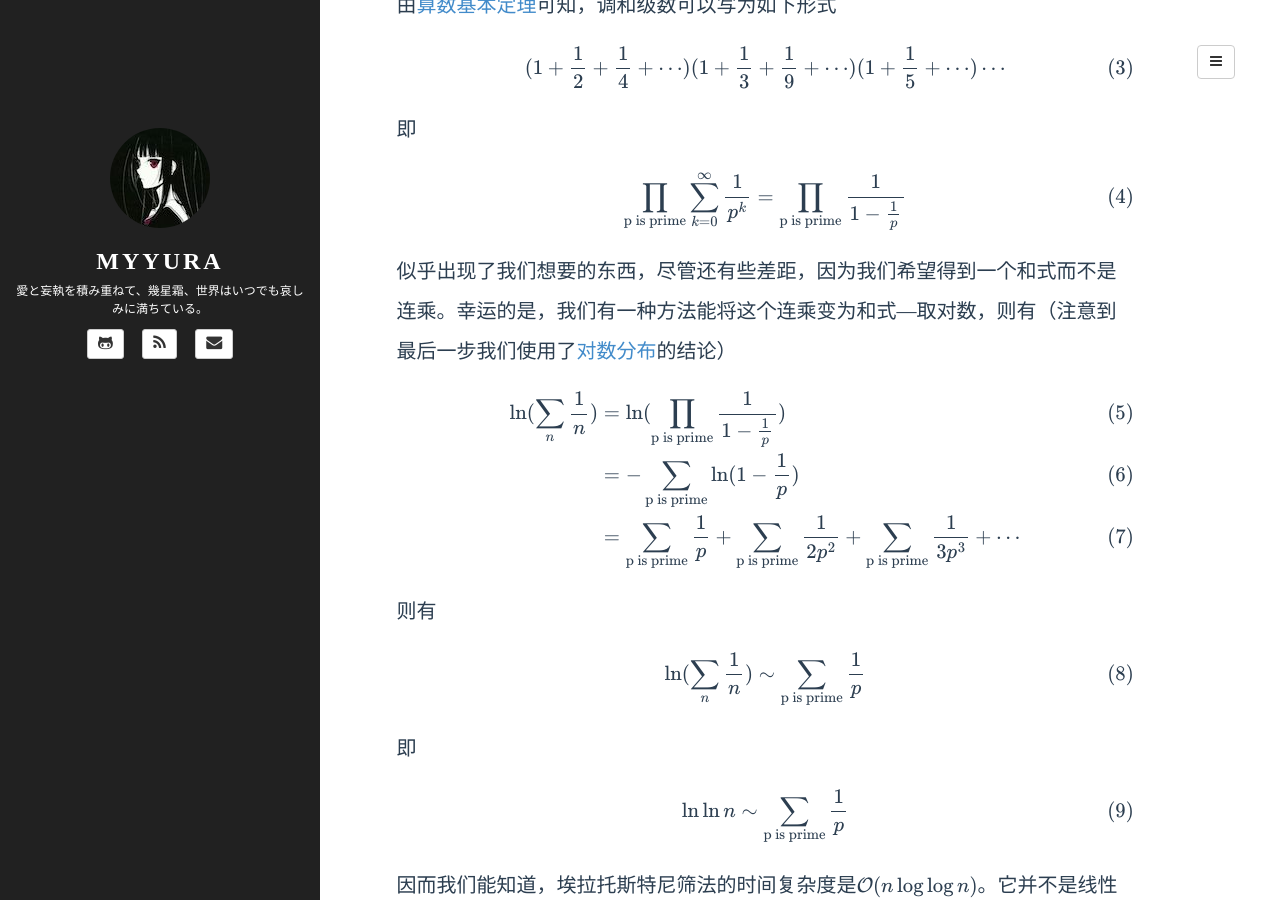
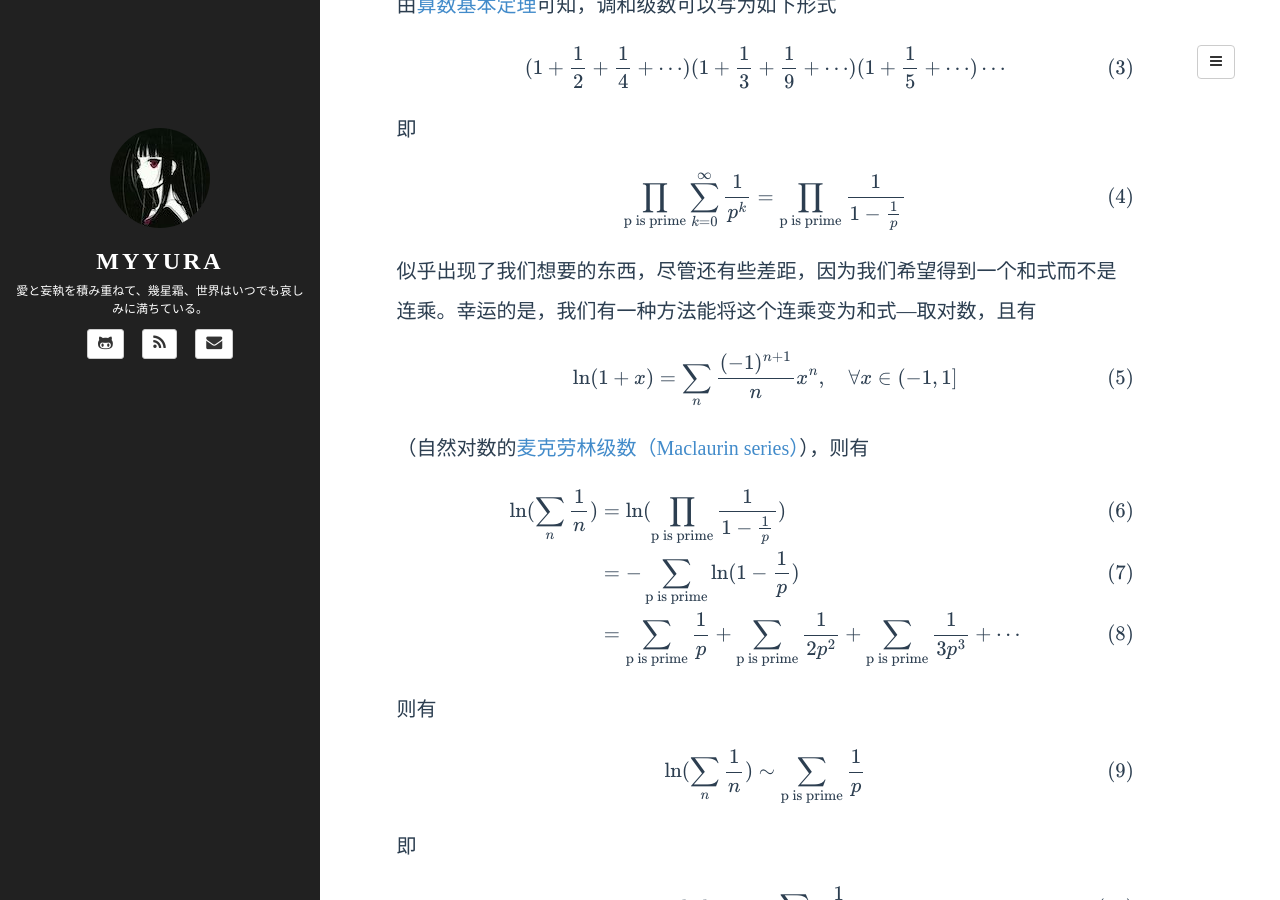
Before and after one commit to Myyura/myyura.github.io, a Jekyll site: the page built from _posts/algorithm/2018-7-20-primality-test-1.md, in a window 1280 px wide and 900 px high, scrolled down 2012 px. Built offline with Jekyll 4.4.1, drawn with Linux system fonts in a browser that asks for light colours; formulas are drawn with MathJax 3; a script that is not in the unit is left out; comment, search, counter and statistics services are not loaded.

Commit message:
Add some details

```diff
--- a/_posts/algorithm/2018-7-20-primality-test-1.md
+++ b/_posts/algorithm/2018-7-20-primality-test-1.md
@@ -74,7 +74,13 @@ $$
 \prod_{\text{p is prime}} \sum_{k = 0}^{\infty} \frac{1}{p^k} = \prod_{\text{p is prime}} \frac{1}{1 - \frac{1}{p}}
 $$
 
-似乎出现了我们想要的东西，尽管还有些差距，因为我们希望得到一个和式而不是连乘。幸运的是，我们有一种方法能将这个连乘变为和式---取对数，则有（注意到最后一步我们使用了[对数分布][ld]的结论）
+似乎出现了我们想要的东西，尽管还有些差距，因为我们希望得到一个和式而不是连乘。幸运的是，我们有一种方法能将这个连乘变为和式---取对数，且有
+
+$$
+\ln(1 + x) = \sum_n \frac{(-1)^{n+1}}{n}x^n, \quad \forall x \in (-1, 1]
+$$
+
+（自然对数的[麦克劳林级数（Maclaurin series）][ms]），则有
 
 $$
 \begin{align}
```
Also changed, not shown: other parts of _posts/algorithm/2018-7-20-primality-test-1.md (+1 -1 lines).
